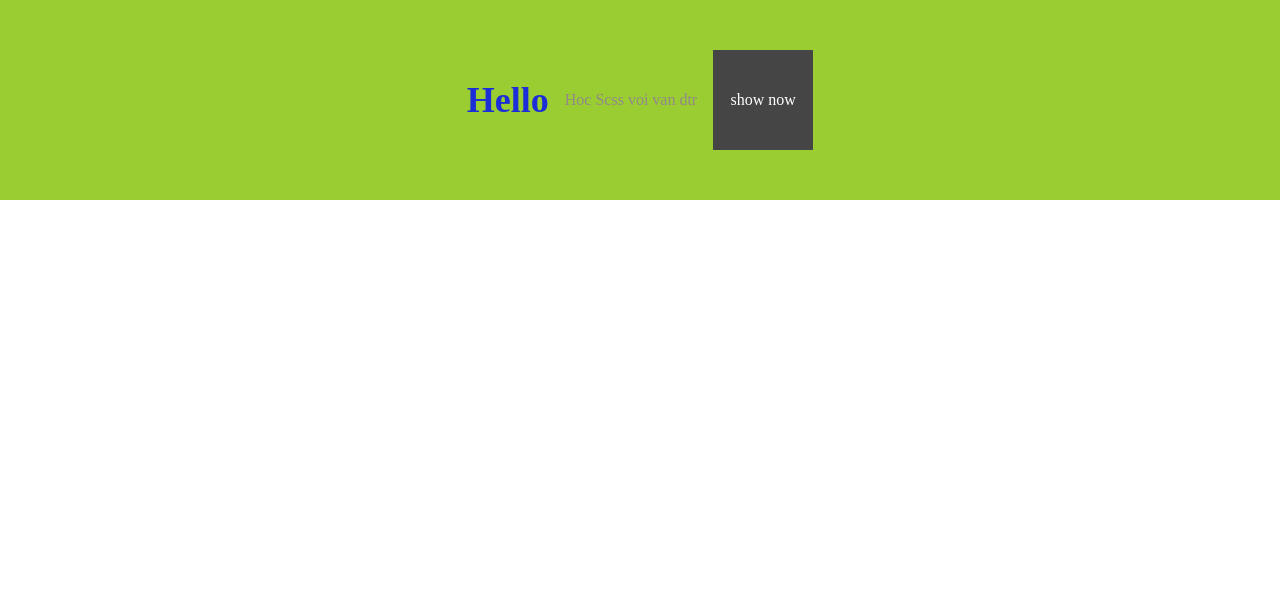
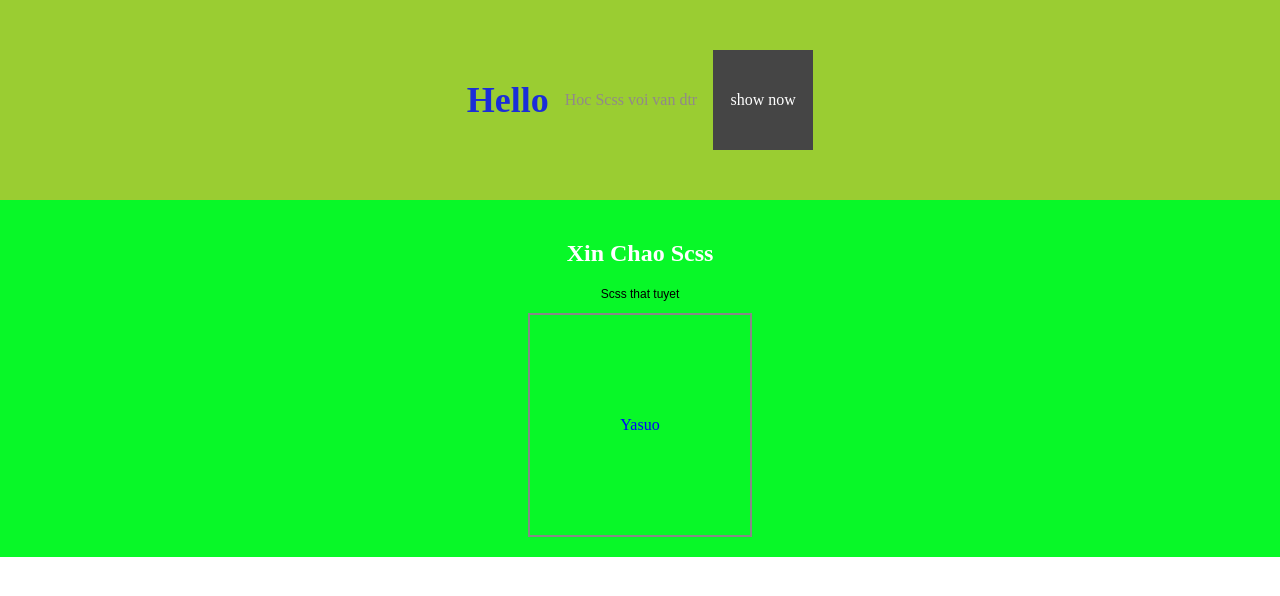
Before and after one commit to NguyenVanVan-Dev/Scss, a plain HTML site: page index.html in a window 1280 px wide. Drawn offline with Linux system fonts and the light colour scheme.

Commit message:
import _main.scss

```diff
--- /dev/null
+++ b/Css/_main.scss
@@ -0,0 +1,28 @@
+.content{
+    padding: 20px ;
+    text-align: center;
+    background-color: rgb(8, 248, 40);
+    &__header{
+        font-size: 24px ;
+        color: white;
+        font-weight: 700;
+    }
+    &__text{
+        font-size: 12px;
+        color: black;
+        font-family: sans-serif;
+
+    }
+    .box{
+        margin:  0 auto;
+        width: 200px;
+        height: 200px;
+        padding: 10px;
+        border: 2px solid #888 ;
+        &__element{
+            text-align: center;
+            color: blue;
+            line-height: 200px;
+        }
+    }
+}
--- a/Css/style.scss
+++ b/Css/style.scss
@@ -1,3 +1,5 @@
+@import 'main';
+
 body{
    text-decoration: none;
    margin: 0;
--- a/index.html
+++ b/index.html
@@ -15,5 +15,12 @@
             <div class="box__card">show now</div>
         </div>
     </div>
+    <div class="content">
+        <h2 class="content__header">Xin Chao Scss</h2>
+        <p class="content__text"> Scss that tuyet</p>
+        <div class="box">
+            <div class="box__element"> Yasuo </div>
+        </div>
+    </div>
 </body>
 </html>
```
Also changed, not shown: Css/main.css (added), Css/style.css, 2 other files.
